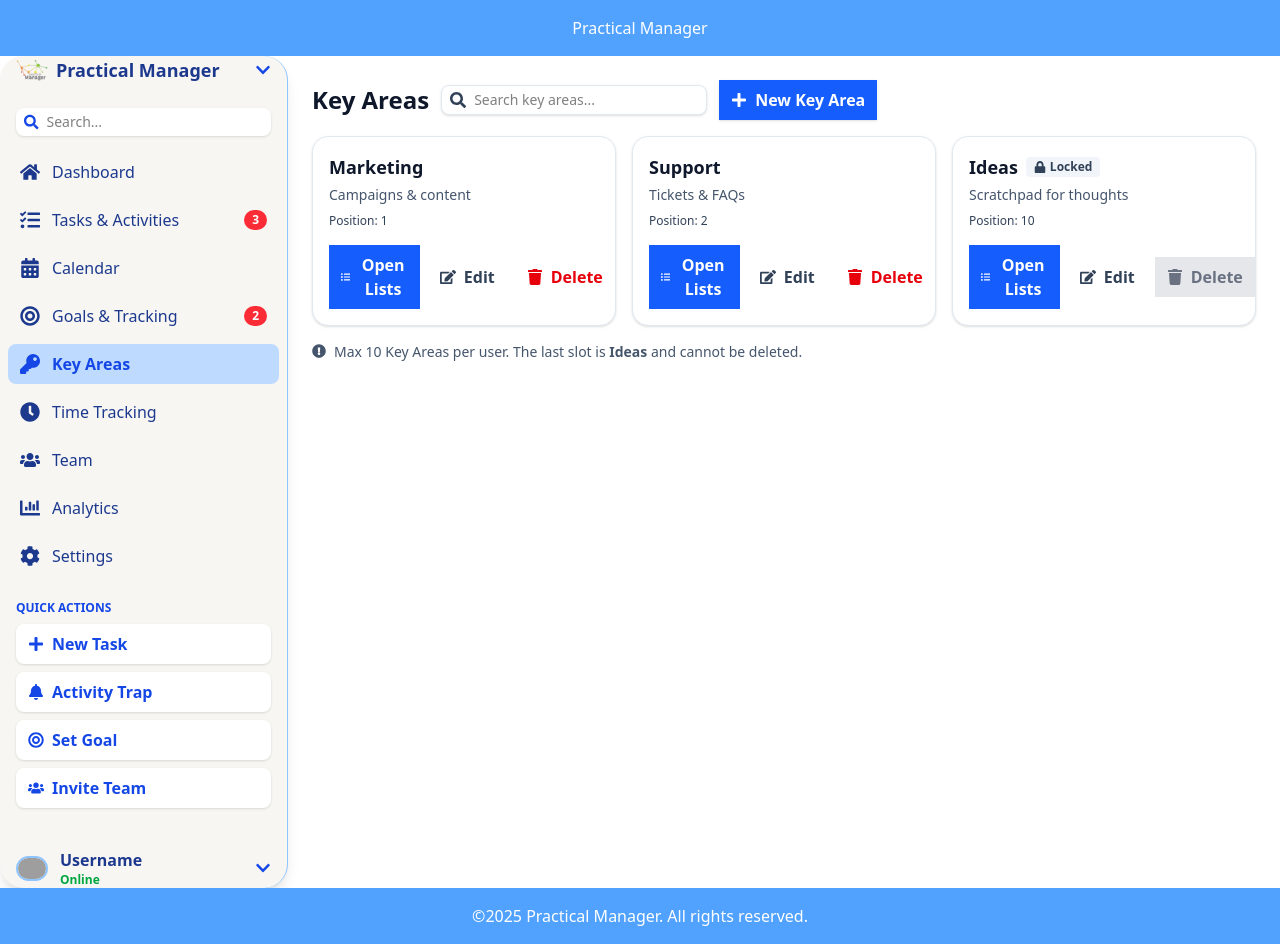
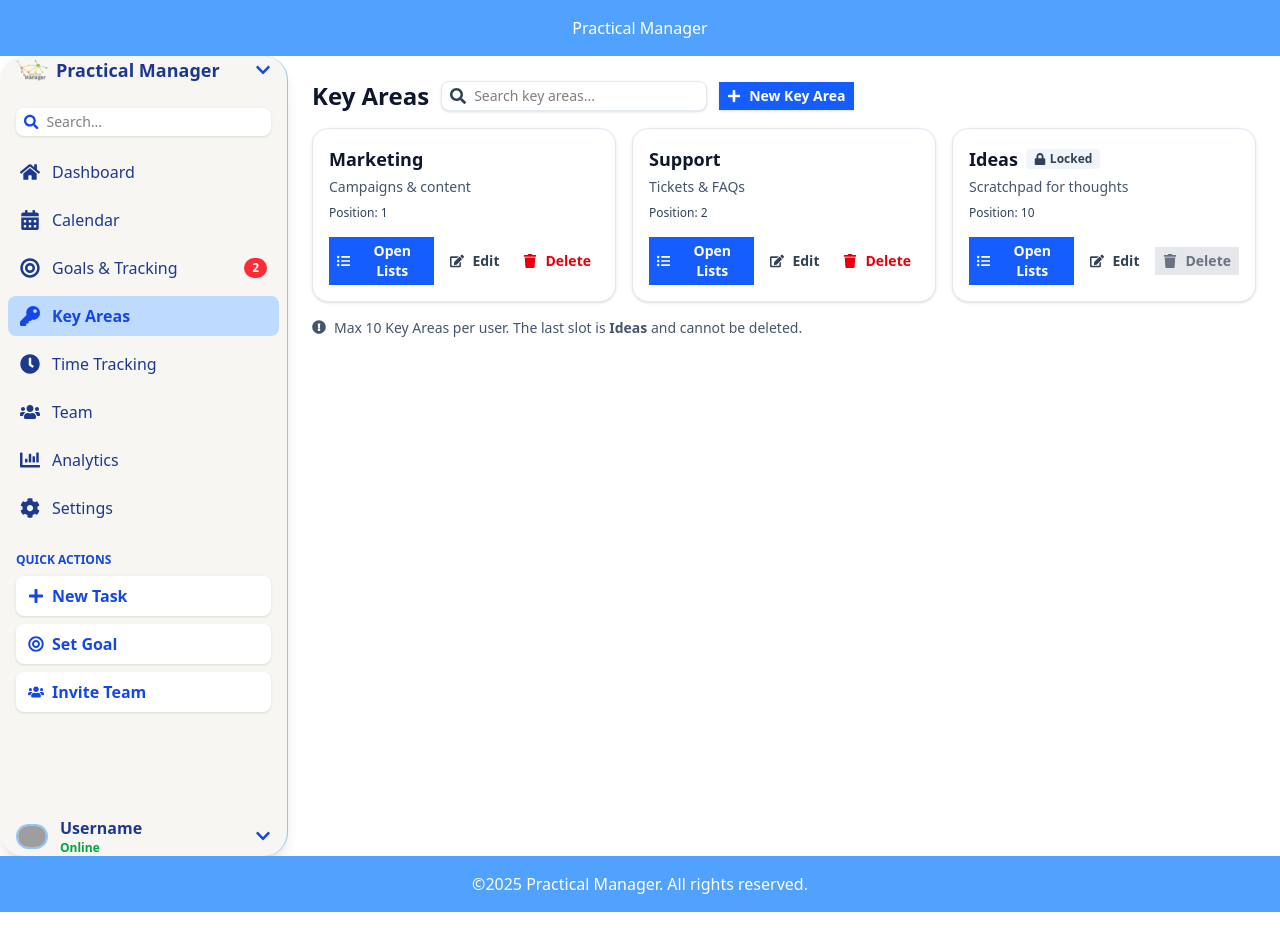
Before and after one commit to Evoli-management/PM-frontend, a React (Vite) app: page /#/key-areas in a window 1280 px wide. After the commit the page ends 912 px from the top, so only its background shows below. Built offline with nearby package versions, Linux system fonts and the light colour scheme; grey boxes are pictures that could not be loaded.

Commit message:
Key areas fixing

```diff
--- a/src/components/shared/Sidebar.jsx
+++ b/src/components/shared/Sidebar.jsx
@@ -3,7 +3,6 @@ import { Link, useLocation } from "react-router-dom";
 import {
     FaHome,
     FaCalendarAlt,
-    FaBell,
     FaBullseye,
     FaKey,
     FaHeart,
@@ -13,14 +12,13 @@ import {
     FaSignOutAlt,
     FaPlus,
     FaSearch,
-    FaTasks,
     FaClock,
     FaChartBar,
 } from "react-icons/fa";
 
 const navItems = [
     { label: "Dashboard", icon: <FaHome />, to: "/dashboard", section: "Main" },
-    { label: "Tasks & Activities", icon: <FaTasks />, to: "/tasks", section: "Main", badge: 3 },
+    // Tasks & Activities removed per request
     { label: "Calendar", icon: <FaCalendarAlt />, to: "/calendar", section: "Main" },
     { label: "Goals & Tracking", icon: <FaBullseye />, to: "/goals", section: "Main", badge: 2 },
     { label: "Key Areas", icon: <FaKey />, to: "/key-areas", section: "Main" },
@@ -32,16 +30,16 @@ const navItems = [
 
 const quickActions = [
     { label: "New Task", icon: <FaPlus />, to: "/tasks" },
-    { label: "Activity Trap", icon: <FaBell />, to: "/tasks?view=activity-trap" },
     { label: "Set Goal", icon: <FaBullseye />, to: "/goals" },
     { label: "Invite Team", icon: <FaUsers />, to: "/teams" },
 ];
 
-export default function Sidebar({ user }) {
+export default function Sidebar({ user, collapsed: collapsedProp, onCollapseToggle }) {
     const location = useLocation();
     const [userMenuOpen, setUserMenuOpen] = useState(false);
-    const [collapsed, setCollapsed] = useState(false);
+    const [internalCollapsed, setInternalCollapsed] = useState(false);
     const [search, setSearch] = useState("");
+    const collapsed = typeof collapsedProp === "boolean" ? collapsedProp : internalCollapsed;
 
     return (
         <aside
@@ -55,7 +53,10 @@ export default function Sidebar({ user }) {
                     <button
                         className="ml-auto text-blue-700 hover:text-blue-900 focus:outline-none"
                         aria-label={collapsed ? "Expand sidebar" : "Collapse sidebar"}
-                        onClick={() => setCollapsed((c) => !c)}
+                        onClick={() => {
+                            if (typeof onCollapseToggle === "function") onCollapseToggle();
+                            else setInternalCollapsed((c) => !c);
+                        }}
                     >
                         <FaChevronDown className={`transform ${collapsed ? "rotate-90" : "rotate-0"}`} />
                     </button>
--- a/src/pages/KeyAreas.jsx
+++ b/src/pages/KeyAreas.jsx
@@ -13,6 +13,7 @@ import {
     FaSearch,
     FaSave,
     FaTimes,
+    FaBars,
     FaChevronRight,
 } from "react-icons/fa";
 
@@ -195,7 +196,7 @@ function KanbanView({ tasks, onSelect }) {
                             items.map((t) => (
                                 <div
                                     key={t.id}
-                                    className="bg-white border border-slate-200 rounded-lg p-2 mb-2 shadow-sm cursor-pointer hover:shadow"
+                                    className="bg-white border border-slate-200 rounded-sm p-2 mb-2 shadow-sm cursor-pointer hover:shadow"
                                     onClick={() => onSelect(t)}
                                 >
                                     <div className="text-sm font-semibold text-slate-900">{t.title}</div>
@@ -235,7 +236,7 @@ function CalendarView({ tasks, onSelect }) {
                         {groups[k].map((t) => (
                             <div
                                 key={t.id}
-                                className="flex items-start gap-2 cursor-pointer"
+                                className="flex items-start gap-2 cursor-pointer py-1"
                                 onClick={() => onSelect && onSelect(t)}
                             >
                                 <FaTags className="mt-1 text-slate-700" />
@@ -523,7 +524,7 @@ function TaskSlideOver({ task, goals, onClose, onSave, onDelete }) {
                         </div>
 
                         <div className="mt-4 flex items-center gap-2">
-                            <button className="px-3 py-2 rounded-lg bg-blue-600 text-white flex items-center gap-2">
+                            <button className="rounded-lg bg-blue-600 text-white flex items-center gap-2 btn-compact">
                                 <FaSave /> Save
                             </button>
                             <button
@@ -531,7 +532,7 @@ function TaskSlideOver({ task, goals, onClose, onSave, onDelete }) {
                                 onClick={() => {
                                     if (confirm("Delete this task?")) onDelete(task);
                                 }}
-                                className="px-3 py-2 rounded-lg bg-white border border-slate-200 text-red-600 hover:bg-red-50"
+                                className="rounded-lg bg-white border border-slate-200 text-red-600 hover:bg-red-50 btn-compact"
                             >
                                 <FaTrash /> Delete
                             </button>
@@ -566,6 +567,9 @@ export default function KeyAreas() {
     const [selectedTask, setSelectedTask] = useState(null);
     const [view, setView] = useState("list");
     const [goals, setGoals] = useState([]);
+    const [showMobileSidebar, setShowMobileSidebar] = useState(false);
+    const [showTaskComposer, setShowTaskComposer] = useState(false);
+    const [sidebarCollapsed, setSidebarCollapsed] = useState(false);
 
     const [taskForm, setTaskForm] = useState({
         title: "",
@@ -652,6 +656,7 @@ export default function KeyAreas() {
         setSearchTerm("");
         setQuadrant("all");
         setView("list");
+        setShowTaskComposer(false);
     };
 
     const tabNumbers = useMemo(() => {
@@ -731,6 +736,7 @@ export default function KeyAreas() {
             attachmentsFiles: [],
             assignee: "",
         }));
+        setShowTaskComposer(false);
     };
 
     const handleSaveTask = async (updated) => {
@@ -752,9 +758,25 @@ export default function KeyAreas() {
     };
 
     return (
-        <div className="flex">
-            {!selectedKA && <Sidebar />}
-            <main className="flex-1 p-4 md:p-6">
+        <div className="flex keyareas">
+            {/* Desktop sidebar always visible (parent controls collapsed state to adjust layout) */}
+            <aside className="hidden md:block">
+                <Sidebar collapsed={sidebarCollapsed} onCollapseToggle={() => setSidebarCollapsed((c) => !c)} />
+            </aside>
+
+            {/* Mobile sidebar as overlay */}
+            {showMobileSidebar && (
+                <div className="fixed inset-0 z-50 md:hidden">
+                    <div className="absolute inset-0 bg-black/40" onClick={() => setShowMobileSidebar(false)} />
+                    <div className="absolute left-0 top-0 h-full w-72 bg-white border-r border-slate-200 p-4 overflow-auto">
+                        <Sidebar />
+                    </div>
+                </div>
+            )}
+
+            <main
+                className={`flex-1 p-4 md:p-6 transition-transform duration-300 z-0 ${showMobileSidebar ? "transform translate-x-72 pointer-events-none" : ""}`}
+            >
                 {/* Header / Search / New KA */}
                 <div className="flex items-center justify-between gap-3 mb-4">
                     {!selectedKA ? (
@@ -770,7 +792,7 @@ export default function KeyAreas() {
                                 />
                             </div>
                             <button
-                                className={`flex items-center gap-2 px-3 py-2 rounded-lg font-semibold shadow ${
+                                className={`flex items-center gap-2 rounded-lg font-semibold shadow btn-compact ${
                                     canAdd
                                         ? "bg-blue-600 hover:bg-blue-700 text-white"
                                         : "bg-gray-300 text-gray-600 cursor-not-allowed"
@@ -783,6 +805,14 @@ export default function KeyAreas() {
                         </div>
                     ) : (
                         <div className="flex items-center gap-2 w-full">
+                            {/* mobile sidebar toggle */}
+                            <button
+                                className="md:hidden p-2 rounded bg-white border border-slate-200 mr-2"
+                                onClick={() => setShowMobileSidebar(true)}
+                                aria-label="Open menu"
+                            >
+                                <FaBars />
+                            </button>
                             <button
                                 className="text-slate-700 hover:text-slate-900 flex items-center gap-2"
                                 onClick={() => {
@@ -793,12 +823,12 @@ export default function KeyAreas() {
                                 <FaArrowLeft /> Back
                             </button>
 
-                            <div className="ml-2 flex items-center gap-2">
+                            <div className="ml-2 flex items-center gap-2 w-full">
                                 <div className="flex items-center bg-white rounded-lg px-2 py-1 shadow border border-slate-200">
                                     <FaSearch className="text-slate-700 mr-2" />
                                     <input
                                         placeholder={`Search tasks in "${selectedKA.title}"…`}
-                                        className="bg-transparent outline-none text-sm w-56"
+                                        className="bg-transparent outline-none text-sm w-40 sm:w-56"
                                         value={searchTerm}
                                         onChange={(e) => setSearchTerm(e.target.value)}
                                     />
@@ -822,7 +852,7 @@ export default function KeyAreas() {
                                         <button
                                             key={v}
                                             onClick={() => setView(v)}
-                                            className={`px-2 py-1 rounded-md text-sm font-semibold ${
+                                            className={`px-2 py-1 rounded-sm text-sm font-semibold btn-compact ${
                                                 view === v
                                                     ? "bg-blue-600 text-white"
                                                     : "text-slate-800 hover:bg-slate-100"
@@ -869,13 +899,13 @@ export default function KeyAreas() {
 
                                         <div className="mt-4 flex items-center gap-2">
                                             <button
-                                                className="px-3 py-2 rounded-lg bg-blue-600 hover:bg-blue-700 text-white font-semibold flex items-center gap-2"
+                                                className="rounded-lg bg-blue-600 hover:bg-blue-700 text-white font-semibold flex items-center gap-2 btn-compact"
                                                 onClick={() => openKA(ka)}
                                             >
                                                 <FaListUl /> Open Lists
                                             </button>
                                             <button
-                                                className="px-3 py-2 rounded-lg bg-white border font-semibold text-slate-700 hover:bg-slate-50 flex items-center gap-2"
+                                                className="rounded-lg bg-white border font-semibold text-slate-700 hover:bg-slate-50 flex items-center gap-2 btn-compact"
                                                 onClick={() => {
                                                     setEditing(ka);
                                                     setShowForm(true);
@@ -885,7 +915,7 @@ export default function KeyAreas() {
                                             </button>
                                             <button
                                                 disabled={ka.is_default}
-                                                className={`px-3 py-2 rounded-lg font-semibold flex items-center gap-2 ${
+                                                className={`rounded-lg font-semibold flex items-center gap-2 btn-compact ${
                                                     ka.is_default
                                                         ? "bg-gray-200 text-gray-500 cursor-not-allowed"
                                                         : "bg-white border text-red-600 hover:bg-red-50"
@@ -924,7 +954,7 @@ export default function KeyAreas() {
                                             <button
                                                 key={n}
                                                 onClick={() => setTaskTab(n)}
-                                                className={`px-3 py-1.5 rounded-full text-sm font-semibold border transition ${
+                                                className={`px-2 py-1 rounded-sm text-sm font-semibold border transition btn-compact ${
                                                     active
                                                         ? "bg-blue-600 text-white border-blue-600 shadow"
                                                         : "bg-white text-slate-800 border-slate-300 hover:bg-slate-100"
@@ -938,7 +968,18 @@ export default function KeyAreas() {
                             </div>
                         </div>
 
-                        {/* Composer — parent card with opened-book two-column layout */}
+                        {/* Composer — show toggle button; composer renders only when requested */}
+                        {!showTaskComposer ? (
+                            <div className="mb-4">
+                                <button
+                                    type="button"
+                                    onClick={() => setShowTaskComposer(true)}
+                                    className="rounded-lg bg-blue-600 hover:bg-blue-700 text-white font-semibold flex items-center gap-2 btn-compact"
+                                >
+                                    <FaPlus /> Add Task
+                                </button>
+                            </div>
+                        ) : (
                             <form onSubmit={onCreateTask}>
                                 <div className="bg-white border border-slate-200 rounded-2xl p-4 shadow-sm">
                                     <div className="grid md:grid-cols-2 gap-6">
@@ -952,7 +993,9 @@ export default function KeyAreas() {
                                                     name="title"
                                                     required
                                                     value={taskForm.title}
-                                                onChange={(e) => setTaskForm((s) => ({ ...s, title: e.target.value }))}
+                                                    onChange={(e) =>
+                                                        setTaskForm((s) => ({ ...s, title: e.target.value }))
+                                                    }
                                                     className="mt-1 w-full rounded-md border-0 bg-transparent p-2"
                                                     placeholder="e.g., Draft Q3 campaign brief"
                                                 />
@@ -975,7 +1018,9 @@ export default function KeyAreas() {
                                                 </div>
 
                                                 <div className="bg-slate-50 border border-slate-200 rounded-lg p-2">
-                                                <label className="text-sm font-semibold text-slate-900">Deadline</label>
+                                                    <label className="text-sm font-semibold text-slate-900">
+                                                        Deadline
+                                                    </label>
                                                     <input
                                                         name="deadline"
                                                         type="datetime-local"
@@ -1035,7 +1080,9 @@ export default function KeyAreas() {
                                                                     const existing = s.attachmentsFiles || [];
                                                                     const combined = [...existing, ...incoming];
                                                                     const uniq = Array.from(
-                                                                    new Map(combined.map((f) => [f.name, f])).values(),
+                                                                        new Map(
+                                                                            combined.map((f) => [f.name, f]),
+                                                                        ).values(),
                                                                     );
                                                                     return { ...s, attachmentsFiles: uniq };
                                                                 });
@@ -1045,14 +1092,16 @@ export default function KeyAreas() {
                                                         <button
                                                             type="button"
                                                             onClick={() =>
-                                                            window.__slideFileInput && window.__slideFileInput.click()
+                                                                window.__slideFileInput &&
+                                                                window.__slideFileInput.click()
                                                             }
                                                             className="px-3 py-2 rounded-md bg-white border border-slate-200 text-slate-700 hover:bg-slate-50"
                                                         >
                                                             Choose files
                                                         </button>
                                                     </div>
-                                                {taskForm.attachmentsFiles && taskForm.attachmentsFiles.length > 0 ? (
+                                                    {taskForm.attachmentsFiles &&
+                                                    taskForm.attachmentsFiles.length > 0 ? (
                                                         <ul className="mt-2 space-y-1 text-sm">
                                                             {taskForm.attachmentsFiles.map((f, i) => (
                                                                 <li
@@ -1065,7 +1114,8 @@ export default function KeyAreas() {
                                                                         onClick={() =>
                                                                             setTaskForm((s) => ({
                                                                                 ...s,
-                                                                            attachmentsFiles: s.attachmentsFiles.filter(
+                                                                                attachmentsFiles:
+                                                                                    s.attachmentsFiles.filter(
                                                                                         (_, idx) => idx !== i,
                                                                                     ),
                                                                             }))
@@ -1114,7 +1164,10 @@ export default function KeyAreas() {
                                                             name="importance"
                                                             value={taskForm.importance}
                                                             onChange={(e) =>
-                                                            setTaskForm((s) => ({ ...s, importance: e.target.value }))
+                                                                setTaskForm((s) => ({
+                                                                    ...s,
+                                                                    importance: e.target.value,
+                                                                }))
                                                             }
                                                             className="mt-1 w-full rounded-md border-0 bg-transparent p-2"
                                                         >
@@ -1237,16 +1290,26 @@ export default function KeyAreas() {
                                     {/* Actions (span both columns) */}
                                     <div className="mt-4 flex items-center gap-3 justify-between">
                                         <div className="flex items-center gap-3">
-                                        <button className="px-3 py-2 rounded-lg bg-blue-600 hover:bg-blue-700 text-white font-semibold flex items-center gap-2">
+                                            <button className="rounded-lg bg-blue-600 hover:bg-blue-700 text-white font-semibold flex items-center gap-2 btn-compact">
                                                 <FaSave /> Add Task
                                             </button>
                                             <span className="text-xs text-slate-700 flex items-center gap-1">
                                                 <FaExclamationCircle /> Tasks must belong to the current Key Area.
                                             </span>
                                         </div>
+                                        <div>
+                                            <button
+                                                type="button"
+                                                onClick={() => setShowTaskComposer(false)}
+                                                className="text-sm text-slate-600 hover:underline"
+                                            >
+                                                Cancel
+                                            </button>
+                                        </div>
                                     </div>
                                 </div>
                             </form>
+                        )}
 
                         {/* Tasks (List / Kanban / Calendar) */}
                         {view === "list" && (
--- a/src/styles/responsive.css
+++ b/src/styles/responsive.css
@@ -141,3 +141,31 @@ input:focus {
         display: none !important;
     }
 }
+
+/* Responsive and global helper utilities - page-scoped helpers for KeyAreas */
+
+/* KeyAreas page scoped Tailwind component utilities */
+@layer components {
+    .keyareas .btn-compact {
+        /* compact primary/secondary buttons: tighter padding, small radius, thin border */
+        @apply px-2 py-1 rounded-sm text-sm border border-slate-200;
+    }
+
+    .keyareas .tab-btn {
+        /* compact tab buttons */
+        @apply px-2 py-1 rounded-sm text-sm font-semibold border border-transparent hover:border-slate-200;
+    }
+
+    .keyareas .view-toggle-btn {
+        /* compact view toggle buttons */
+        @apply px-2 py-1 rounded-sm text-sm font-semibold border border-transparent hover:border-slate-200;
+    }
+
+    .keyareas .kanban-card {
+        @apply bg-white border border-slate-200 rounded-md p-2 shadow-sm;
+    }
+
+    .keyareas .calendar-entry {
+        @apply p-2 rounded-md bg-white border border-slate-200 text-sm;
+    }
+}
```
Lines whose indentation alone changed are shown as unchanged.
